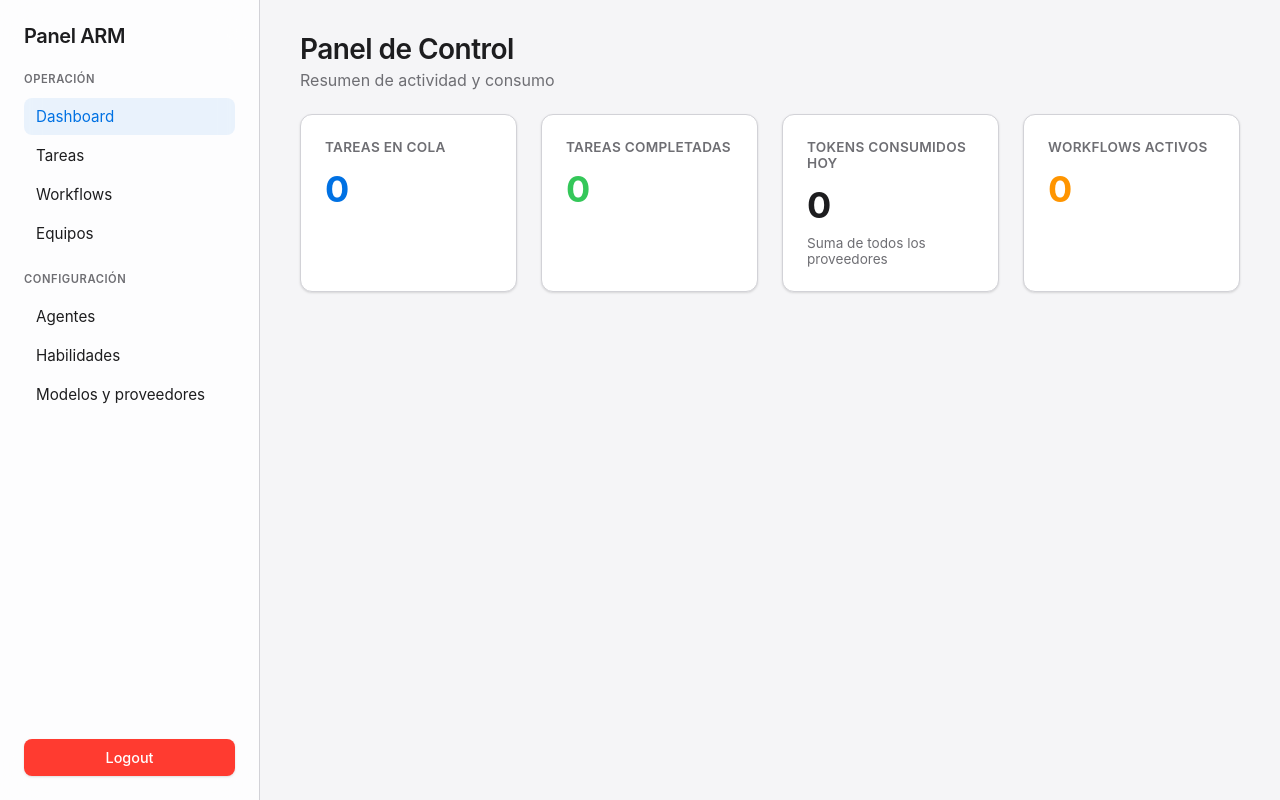
After one commit to whinder251/arm-agentes, a Django app: page /panel/dashboard/ in a window 1280 px wide. The commit adds this page. Run offline with Django 5.2, Linux system fonts and the light colour scheme; the visitor is signed in with stand-in values (Sample User, id 1); data that the repository does not hold is empty; parts of the project's set-up code (start-up, migrations or seed data) failed here and were passed over; some libraries are stand-ins or nearby versions.

Commit message:
Paso 22b: Dashboard de métricas del sistema (tareas, tokens y workflows)

```diff
--- a/apps/panel/templates/panel/base.html
+++ b/apps/panel/templates/panel/base.html
@@ -110,6 +110,46 @@
             outline: none;
             box-shadow: 0 0 0 3px rgba(0, 113, 227, 0.15);
         }
+        .dashboard h1 {
+            margin: 0 0 4px 0;
+            font-size: 1.75rem;
+        }
+        .dashboard .subtitulo {
+            color: #6E6E73;
+            font-size: 1rem;
+            margin: 0 0 24px 0;
+        }
+        .dashboard .grid {
+            display: grid;
+            grid-template-columns: repeat(auto-fit, minmax(200px, 1fr));
+            gap: 24px;
+        }
+        .dashboard .tarjeta {
+            background-color: #FFFFFF;
+            border: 1px solid #D2D2D7;
+            border-radius: 12px;
+            padding: 24px;
+            box-shadow: 0 1px 3px rgba(0, 0, 0, 0.08), 0 1px 2px rgba(0, 0, 0, 0.06);
+        }
+        .dashboard .tarjeta h3 {
+            margin: 0 0 12px 0;
+            font-size: 0.85rem;
+            font-weight: 600;
+            letter-spacing: 0.02em;
+            color: #6E6E73;
+            text-transform: uppercase;
+        }
+        .dashboard .valor {
+            font-size: 2.25rem;
+            font-weight: 700;
+            color: #1D1D1F;
+            margin: 0 0 8px 0;
+        }
+        .dashboard .subtexto {
+            font-size: 0.85rem;
+            color: #6E6E73;
+            margin: 0;
+        }
     </style>
 </head>
 <body>
@@ -119,6 +159,7 @@
             <h2>Panel ARM</h2>
             <nav>
                 <h3 class="seccion">Operación</h3>
+                <a href="{% url 'dashboard' %}" {% if request.resolver_match.url_name == 'dashboard' %}class="activo"{% endif %}>Dashboard</a>
                 <a href="{% url 'lista_tareas' %}" {% if request.resolver_match.url_name == 'lista_tareas' %}class="activo"{% endif %}>Tareas</a>
                 <a href="{% url 'lista_workflows' %}" {% if request.resolver_match.url_name == 'lista_workflows' %}class="activo"{% endif %}>Workflows</a>
                 <a href="{% url 'lista_equipos' %}" {% if request.resolver_match.url_name == 'lista_equipos' %}class="activo"{% endif %}>Equipos</a>
--- /dev/null
+++ b/apps/panel/templates/panel/dashboard.html
@@ -0,0 +1,28 @@
+{% extends 'panel/base.html' %}
+
+{% block content %}
+<div class="dashboard">
+    <h1>Panel de Control</h1>
+    <p class="subtitulo">Resumen de actividad y consumo</p>
+
+    <div class="grid">
+        <div class="tarjeta">
+            <h3>Tareas en Cola</h3>
+            <div class="valor" style="color: #0071E3;">{{ tareas_cola }}</div>
+        </div>
+        <div class="tarjeta">
+            <h3>Tareas Completadas</h3>
+            <div class="valor" style="color: #34C759;">{{ tareas_ok }}</div>
+        </div>
+        <div class="tarjeta">
+            <h3>Tokens Consumidos Hoy</h3>
+            <div class="valor" style="color: #1D1D1F;">{{ tokens_hoy }}</div>
+            <p class="subtexto">Suma de todos los proveedores</p>
+        </div>
+        <div class="tarjeta">
+            <h3>Workflows Activos</h3>
+            <div class="valor" style="color: #FF9500;">{{ workflows_activos }}</div>
+        </div>
+    </div>
+</div>
+{% endblock %}
--- a/apps/panel/urls.py
+++ b/apps/panel/urls.py
@@ -3,6 +3,7 @@ from apps.panel import views
 
 urlpatterns = [
     path('', views.lista_tareas, name='lista_tareas'),
+    path('dashboard/', views.dashboard, name='dashboard'),
     path('tarea/nueva/', views.crear_tarea, name='crear_tarea'),
     path('tarea/<int:pk>/eliminar/', views.eliminar_tarea, name='eliminar_tarea'),
     path('tarea/<int:pk>/publicar/', views.publicar_tarea, name='publicar_tarea'),
--- a/apps/panel/views.py
+++ b/apps/panel/views.py
@@ -6,6 +6,7 @@ from django.utils import timezone
 from django.views.decorators.http import require_POST
 from django import forms
 from django.db import models
+from django.db.models import Sum
 from django.forms import inlineformset_factory
 from apps.core.models import (
     Tarea, Proveedor, ModeloLLM, Habilidad, Agente, Equipo, Workflow, PasoWorkflow,
@@ -497,3 +498,20 @@ def eliminar_equipo(request, pk):
     equipo.delete()
     messages.success(request, f"Equipo '{nombre}' eliminado.")
     return redirect("lista_equipos")
+
+
+@login_required
+def dashboard(request):
+    """Vista de resumen con métricas generales del sistema."""
+    tareas_cola = Tarea.objects.filter(estado='cola').count()
+    tareas_ok = Tarea.objects.filter(estado='ok').count()
+    tareas_fallo = Tarea.objects.filter(estado='fallo').count()
+    tokens_hoy = Proveedor.objects.aggregate(total=Sum('tokens_consumidos_hoy'))['total'] or 0
+    workflows_activos = Workflow.objects.filter(estado='en_ejecucion').count()
+    return render(request, 'panel/dashboard.html', {
+        'tareas_cola': tareas_cola,
+        'tareas_ok': tareas_ok,
+        'tareas_fallo': tareas_fallo,
+        'tokens_hoy': tokens_hoy,
+        'workflows_activos': workflows_activos,
+    })
```
Also changed, not shown: docs/plan.md (+18 -0 lines), tests/test_panel.py (+10 -0 lines).
